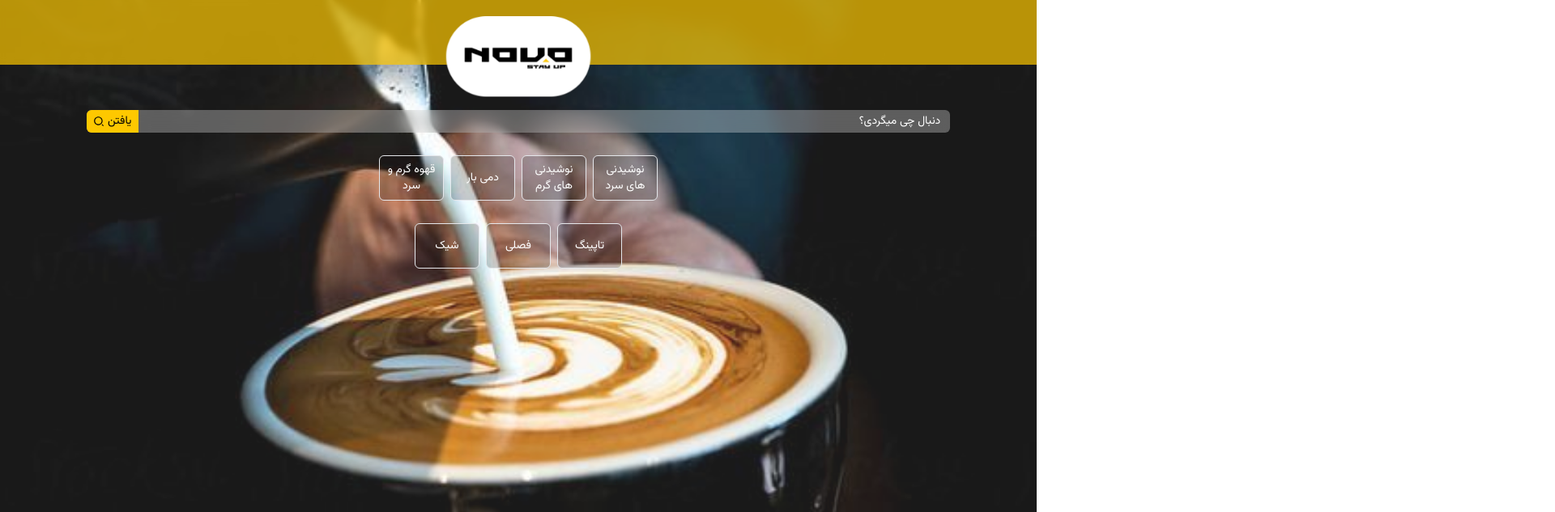
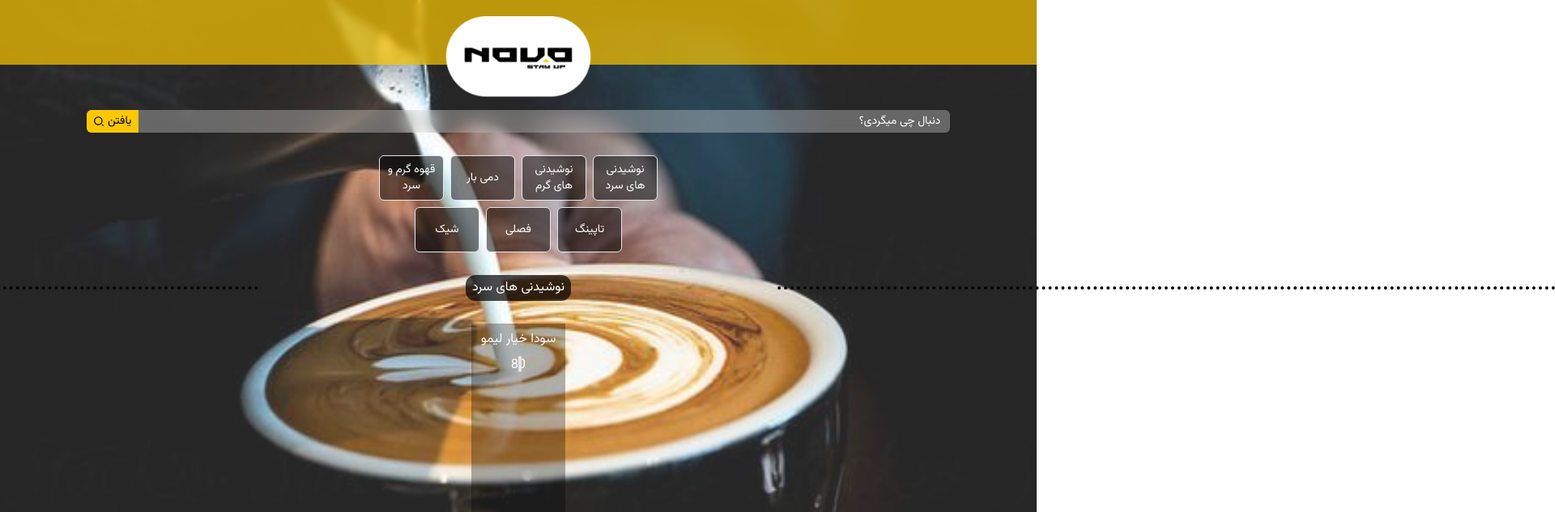
Before and after one commit to ariankheradmand/Cafe-Example-Demo, a Next.js app: page / in a window 1280 px wide. Shown: the top 633 px of the page at 81% size, 1920 px wide, since content can reach past the window. Built offline with nearby package versions, Linux system fonts and the light colour scheme.

Commit message:
secound Drop - basic layout ++

```diff
--- a/app/page.js
+++ b/app/page.js
@@ -1,3 +1,4 @@
+import Categories from "@/components/Categories";
 import Items from "@/components/Items";
 import Navbar from "@/components/Navbar";
 import Searchbar from "@/components/Searchbar";
@@ -6,7 +7,7 @@ import Image from "next/image";
 export default function Home() {
   return (
     <div className="relative flex flex-col items-center justify-center">
-      <div className="absolute inset-0 -z-10 h-screen opacity-90">
+      <div className="absolute inset-0 -z-10 h-screen opacity-85">
         <Image
           className=""
           src="/BackGround-image.jpg" // Replace with your image path
@@ -19,6 +20,7 @@ export default function Home() {
       </div>
       <Navbar />
       <Searchbar />
+      <Categories />
       <Items />
     </div>
   );
--- /dev/null
+++ b/components/Categories.js
@@ -0,0 +1,31 @@
+import React from "react";
+
+export default function Items() {
+  const firstRow = ["قهوه گرم و سرد", "دمی بار", "نوشیدنی های گرم", "نوشیدنی های سرد"];
+  const secondRow = ["شیک", "فصلی", "تاپینگ"];
+
+  const renderItems = (items) => {
+    return items.map((item, index) => (
+      <div
+        key={index}
+        className="flex items-center justify-center py-2 border w-20 h-14 text-center rounded-md px-1 select-none
+        bg-black bg-opacity-50 cursor-pointer transition
+        hover:bg-opacity-80 hover:border-accent
+        "
+      >
+        {item}
+      </div>
+    ));
+  };
+
+  return (
+    <div className="mt-7 flex flex-col gap-2">
+      <div className="flex items-center justify-center gap-2 text-white text-sm">
+        {renderItems(firstRow)}
+      </div>
+      <div className="flex items-center justify-center gap-2 text-white text-sm">
+        {renderItems(secondRow)}
+      </div>
+    </div>
+  );
+}
--- a/components/Items.js
+++ b/components/Items.js
@@ -1,30 +1,23 @@
 import React from "react";
 
 export default function Items() {
-  const firstRow = ["قهوه گرم و سرد", "دمی بار", "نوشیدنی های گرم", "نوشیدنی های سرد"];
-  const secondRow = ["شیک", "فصلی", "تاپینگ"];
-
-  const renderItems = (items) => {
-    return items.map((item, index) => (
-      <div
-        key={index}
-        className="flex items-center justify-center py-2 border w-20 h-14 text-center rounded-md px-1 select-none
-        bg-black bg-opacity-20 cursor-pointer transition
-        hover:bg-opacity-80 hover:border-accent
-        "
-      >
-        {item}
+  return (
+    <div className="mt-7 w-full">
+      <div className="relative w-full flex justify-center items-center">
+        <span className="absolute w-full border-t-4 border-dotted border-black left-3/4"></span>
+        <h2 className="text-white w-fit bg-black bg-opacity-70 py-1 px-2 rounded-xl">
+          نوشیدنی های سرد
+        </h2>
+        <span className="absolute w-full border-t-4 border-dotted border-black right-3/4"></span>
       </div>
-    ));
-  };
-
-  return (
-    <div className="mt-7">
-      <div className="flex items-center justify-center gap-2 text-white text-sm">
-        {renderItems(firstRow)}
-      </div>
-      <div className="flex items-center justify-center gap-2 mt-7 text-white text-sm">
-        {renderItems(secondRow)}
+      <div className="flex items-center justify-center mt-7 text-white">
+        <div className="flex flex-col justify-start items-center h-60 bg-black bg-opacity-30">
+          <div className="relative">
+            <h3 className="py-2 px-3">سودا خیار لیمو</h3>
+            <span className=" absolute border-2 rounded-lg h-2/4 left-2/4"></span>
+          </div>
+          <div>80</div>
+        </div>
       </div>
     </div>
   );
```
